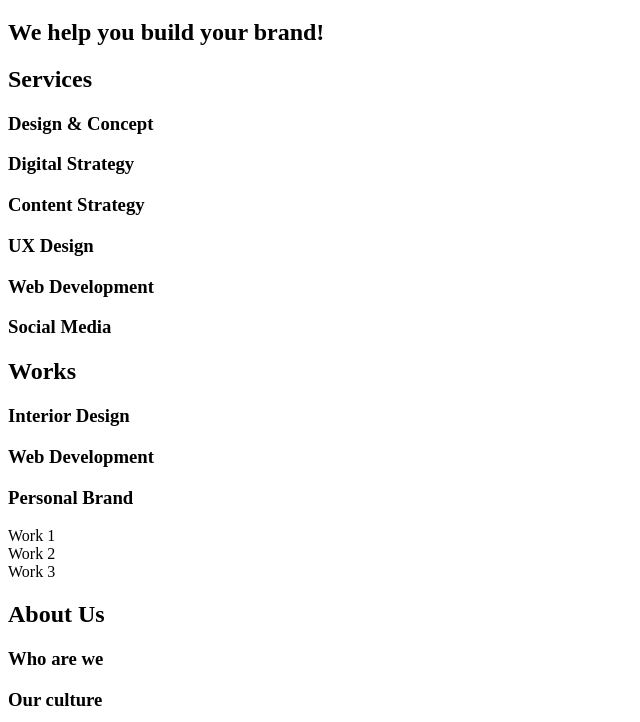
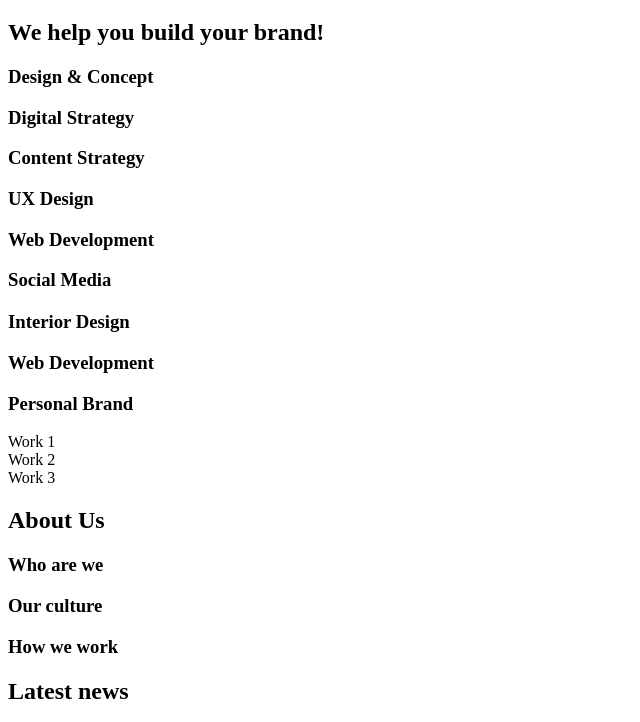
Before and after one commit to Jong9106/holbertonschool-web_front_end, a plain HTML site: page 0x00-html_advanced/10-index.html in a window 1280 px wide. Shown: the part 61-783 px from the top of the page, without its empty margins (0-640 px from the left). Drawn offline with Linux system fonts and the light colour scheme.

Commit message:
DEL | Text and identation

```diff
--- a/0x00-html_advanced/10-index.html
+++ b/0x00-html_advanced/10-index.html
@@ -18,22 +18,24 @@
         <h1>Homepage</h1>
         <section><h2>We help you build your brand!</h2></section>
         <section>
-            <h2>Services</h2>
+            <h2>
                 <h3>Design & Concept</h3>
                 <h3>Digital Strategy</h3>
                 <h3>Content Strategy</h3>
                 <h3>UX Design</h3>
                 <h3>Web Development</h3>
                 <h3>Social Media</h3>
+            </h2>
         </section>
         <section>
-            <h2>Works</h2>
+            <h2>
                 <h3>Interior Design</h3>
                 <h3>Web Development</h3>
                 <h3>Personal Brand</h3>
                 <article>Work 1</article>
                 <article>Work 2</article>
                 <article>Work 3</article>
+            </h2>
         </section>
         <section>
             <h2>About Us</h2>
```
Lines whose indentation alone changed are shown as unchanged.
